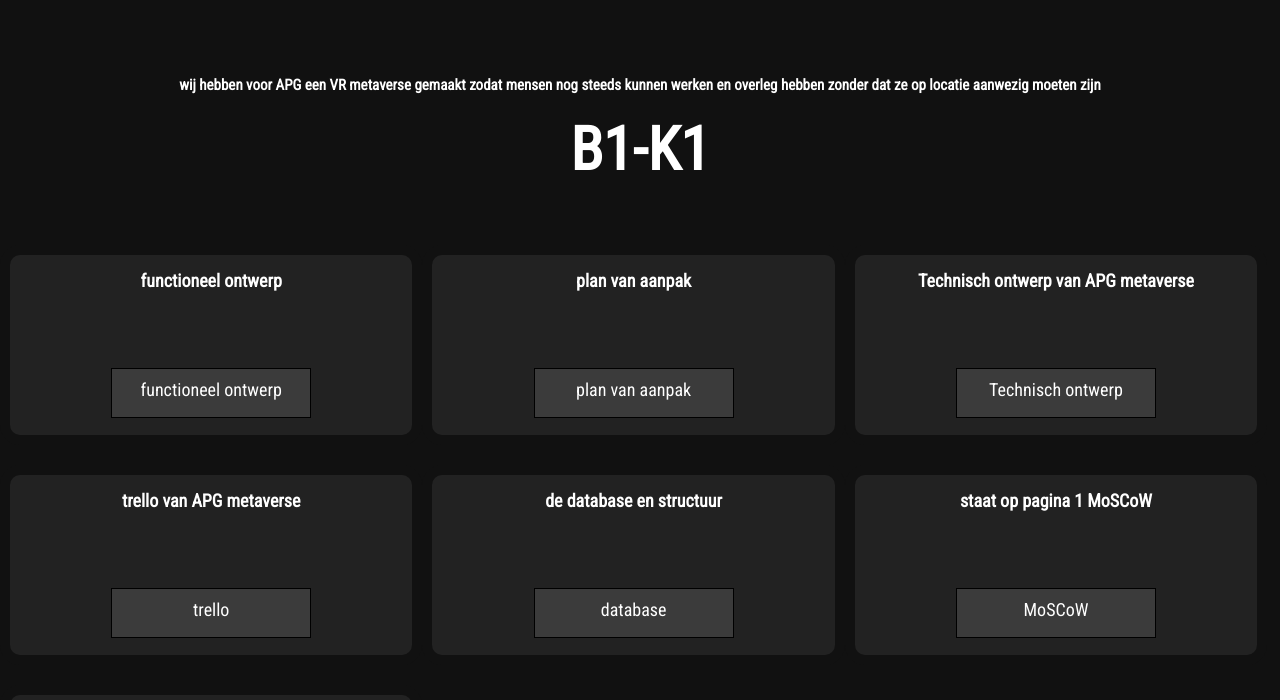
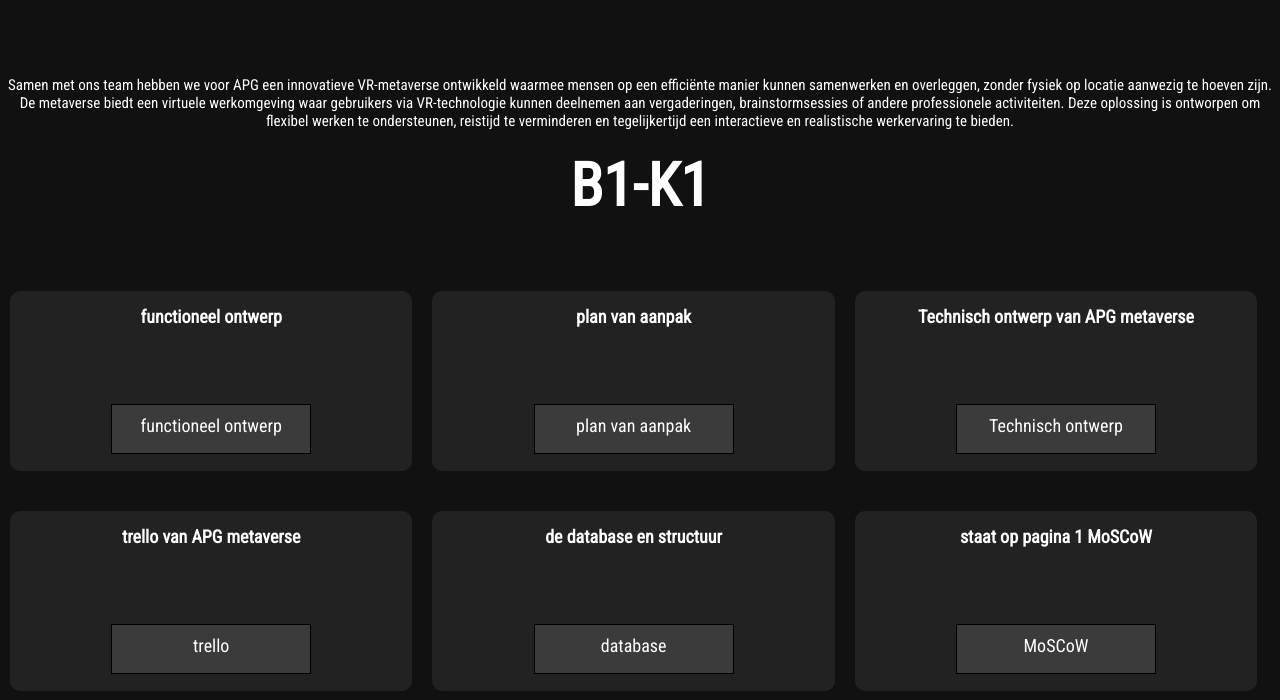
Before and after one commit to youriboersma/examenportfolio_youri, a PHP site: page /APG_metaverse.html in a window 1280 px wide. Shown: the part 869-1569 px from the top of the page. Run offline with PHP 8.4, Linux system fonts and the light colour scheme.

Commit message:
aanpassingen laatste gedeelte

```diff
--- a/dist/index.html
+++ b/dist/index.html
@@ -152,7 +152,7 @@
           <h1>Portfolio</h1>
           <p>project: pizzeria sopranos</p>
           <button class="image-button" style="background-image: url('../img/pizza_sopranos.png');"
-                  onclick="window.location.href='../pagina/mijn-pagina.html';"></button>
+                  onclick="window.location.href='../pagina/pizzeria_sopranos.html';"></button>
         </div>
       </div>
     </div>
--- a/pagina/APG_metaverse.html
+++ b/pagina/APG_metaverse.html
@@ -22,7 +22,11 @@
 </div>
 <br/><br/><br/><br/>
 
-<h4>wij hebben voor APG een VR metaverse gemaakt zodat mensen nog steeds kunnen werken en overleg hebben zonder dat ze op locatie aanwezig moeten zijn</h4>
+<h4>
+  Samen met ons team hebben we voor APG een innovatieve VR-metaverse ontwikkeld waarmee mensen op een efficiënte manier kunnen samenwerken en overleggen,
+  zonder fysiek op locatie aanwezig te hoeven zijn. De metaverse biedt een virtuele werkomgeving waar gebruikers via VR-technologie kunnen deelnemen aan vergaderingen,
+  brainstormsessies of andere professionele activiteiten. Deze oplossing is ontworpen om flexibel werken te ondersteunen,
+  reistijd te verminderen en tegelijkertijd een interactieve en realistische werkervaring te bieden.</h4>
 
 <div><h3>B1-K1</h3></div>
 <div class="back">
@@ -63,7 +67,7 @@
 <div class="back"
 >
   <h2>trello van APG metaverse</h2>
-  <div class="button_base b10_tveffect" onclick="window.open('https://trello.com/b/OPwTigdP/apg-metaverse-project-23-24', '_blank');">
+  <div class="button_base b10_tveffect" onclick="window.open('../img/trello_APG.png', '_blank');">
     <div>trello</div>
     <div>
       <div>trello</div>
--- a/pagina/nieuw.css
+++ b/pagina/nieuw.css
@@ -49,6 +49,7 @@
     margin-top: 20px;
     text-align: center;
     font-size: 15px;
+    font-weight: 300; /* Makes the text thinner */
 }
 
 h6
--- a/pagina/plastic_recycle_app.html
+++ b/pagina/plastic_recycle_app.html
@@ -22,7 +22,11 @@
 </div>
 <br/><br/><br/><br/>
 
-<h4>samen met een groep studenten hebben wij een webapp gemaakt zodat plastic producten gescanned kunnen worden en kan worden weergegeven welke plastic soort het is</h4>
+<h4>Samen met een groep studenten hebben we een webapplicatie ontwikkeld die het mogelijk maakt om plastic producten te scannen en te identificeren welke soort plastic het is.
+  Het project is gericht op kinderen vanaf 6 jaar, met een gebruiksvriendelijke interface en visuele hulpmiddelen die het leerproces ondersteunen.
+  De applicatie herkent minimaal 50 verschillende plastic producten, en gebruikers kunnen zelf nieuwe producten toevoegen door foto's te uploaden.
+  Na het scannen wordt de samenstelling van het product weergegeven, inclusief het onderscheid tussen verschillende delen zoals de dop en het hoofdonderdeel.
+  Het ontwerp is kleurrijk en intuïtief, om zelfs jonge gebruikers met weinig leesvaardigheid te betrekken</h4>
 
 <div><h3>B1-K1</h3></div>
 <div class="back">
--- a/pagina/portfolio_pagina.html
+++ b/pagina/portfolio_pagina.html
@@ -22,7 +22,11 @@
 </div>
 <br/><br/><br/><br/>
 
-<h4></h4>
+<h4>Ik heb dit portfolio gemaakt om te laten zien wat ik kan als toekomstige software developer.
+    Het bevat projecten die ik tijdens mijn opleiding heb uitgevoerd,
+    waaronder webapplicaties, softwaretools en andere technische oplossingen.
+    Hiermee wil ik aantonen dat ik de vaardigheden en kennis bezit om in de praktijk als softwareontwikkelaar aan de slag te gaan.
+        Het portfolio is een weerspiegeling van mijn ontwikkeling, creativiteit en technische vaardigheden, en dient als bewijs voor mijn examen.</h4>
 
 <div><h3>B1-K1</h3></div>
 <div class="back">
```
Also changed, not shown: pagina/pizzeria_sopranos.html (renamed from pagina/mijn-pagina.html, +6 -1 lines), img/trello_APG.PNG (added).
